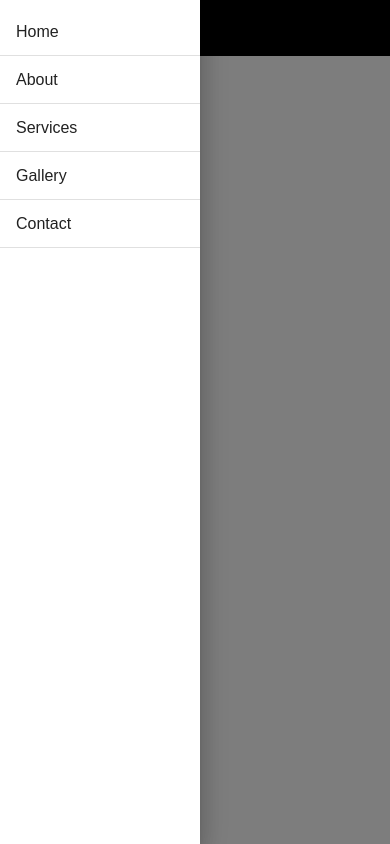
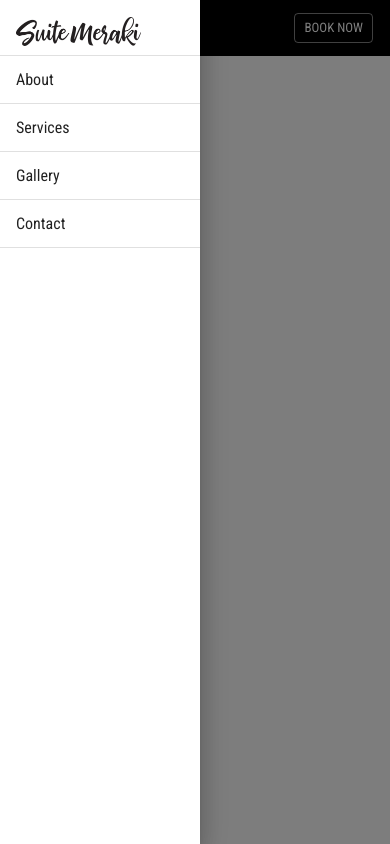
Before and after one commit to sarahg813/suite-meraki-site, a React (Create React App) app in the folder suite-meraki/: page / in a window 390 px wide. Both pictures are taken after a click on the icon 28 px from the left and 28 px from the top of the page. Built offline with nearby package versions, Linux system fonts and the light colour scheme; a web font is replaced by a local one.

Commit message:
styled Navbar drawer

```diff
--- a/suite-meraki/src/components/Navbar.js
+++ b/suite-meraki/src/components/Navbar.js
@@ -18,13 +18,15 @@ const styleSheet = {
   appbar: {
     backgroundColor: "black"
   },
+  item: {
+    fontFamily: "Roboto Condensed"
+  },
   mobileBar: {
     backgroundColor: "black"
   },
   list: {
     width: 200
   },
-
   padding: {
     paddingRight: 30,
     cursor: "pointer"
@@ -85,6 +87,17 @@ class Navbar extends Component {
                   this.setState({ drawer: true });
                 }}
               />
+              <Button
+                href="https://www.styleseat.com/tayle"
+                target="_blank"
+                rel="noopener noreferrer"
+                variant="outlined"
+                color="primary"
+                size="small"
+                className={classes.button}
+              >
+                BOOK NOW
+              </Button>
             </Grid>
           </Toolbar>
         </AppBar>
@@ -109,19 +122,54 @@ class Navbar extends Component {
             }}
           >
             <MenuList className={classes.list}>
-              <MenuItem component={NavLink} exact to="/" button divider>
-                Home
+              <MenuItem
+                className={classes.item}
+                component={NavLink}
+                exact
+                to="/"
+                button
+                divider
+              >
+                <img
+                  src="./images/SuiteMeraki-blk-250.png"
+                  alt="small-suite-meraki-logo"
+                  width="125px"
+                />
               </MenuItem>
-              <MenuItem component={NavLink} to="/about" button divider>
+              <MenuItem
+                className={classes.item}
+                component={NavLink}
+                to="/about"
+                button
+                divider
+              >
                 About
               </MenuItem>
-              <MenuItem component={NavLink} to="/services" button divider>
+              <MenuItem
+                className={classes.item}
+                component={NavLink}
+                to="/services"
+                button
+                divider
+              >
                 Services
               </MenuItem>
-              <MenuItem component={NavLink} to="/gallery" button divider>
+              <MenuItem
+                className={classes.item}
+                component={NavLink}
+                to="/gallery"
+                button
+                divider
+              >
                 Gallery
               </MenuItem>
-              <MenuItem component={NavLink} to="/contact" button divider>
+              <MenuItem
+                className={classes.item}
+                component={NavLink}
+                to="/contact"
+                button
+                divider
+              >
                 Contact
               </MenuItem>
             </MenuList>
```
Also changed, not shown: suite-meraki/public/images/SuiteMeraki-blk-250.png (added).
